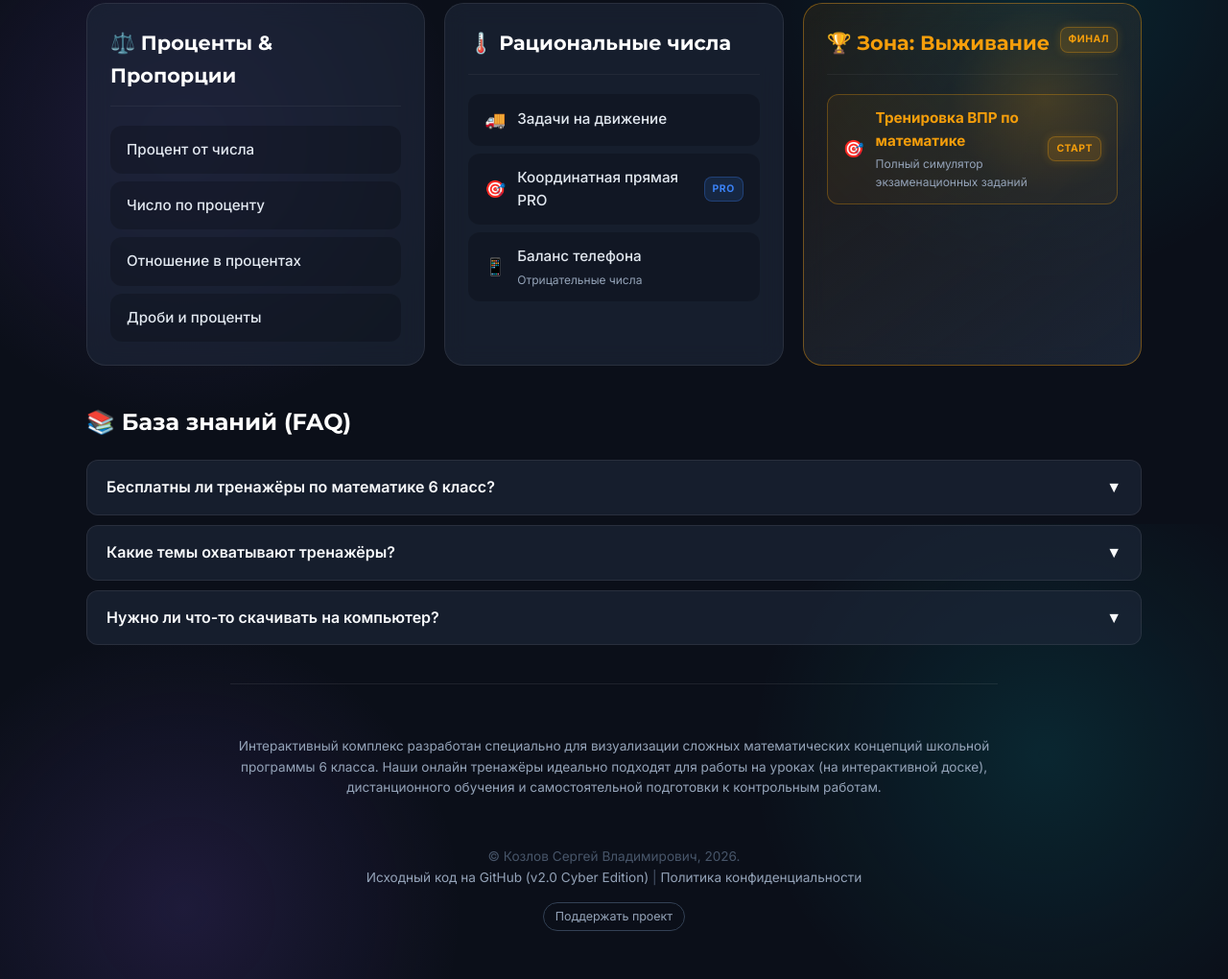
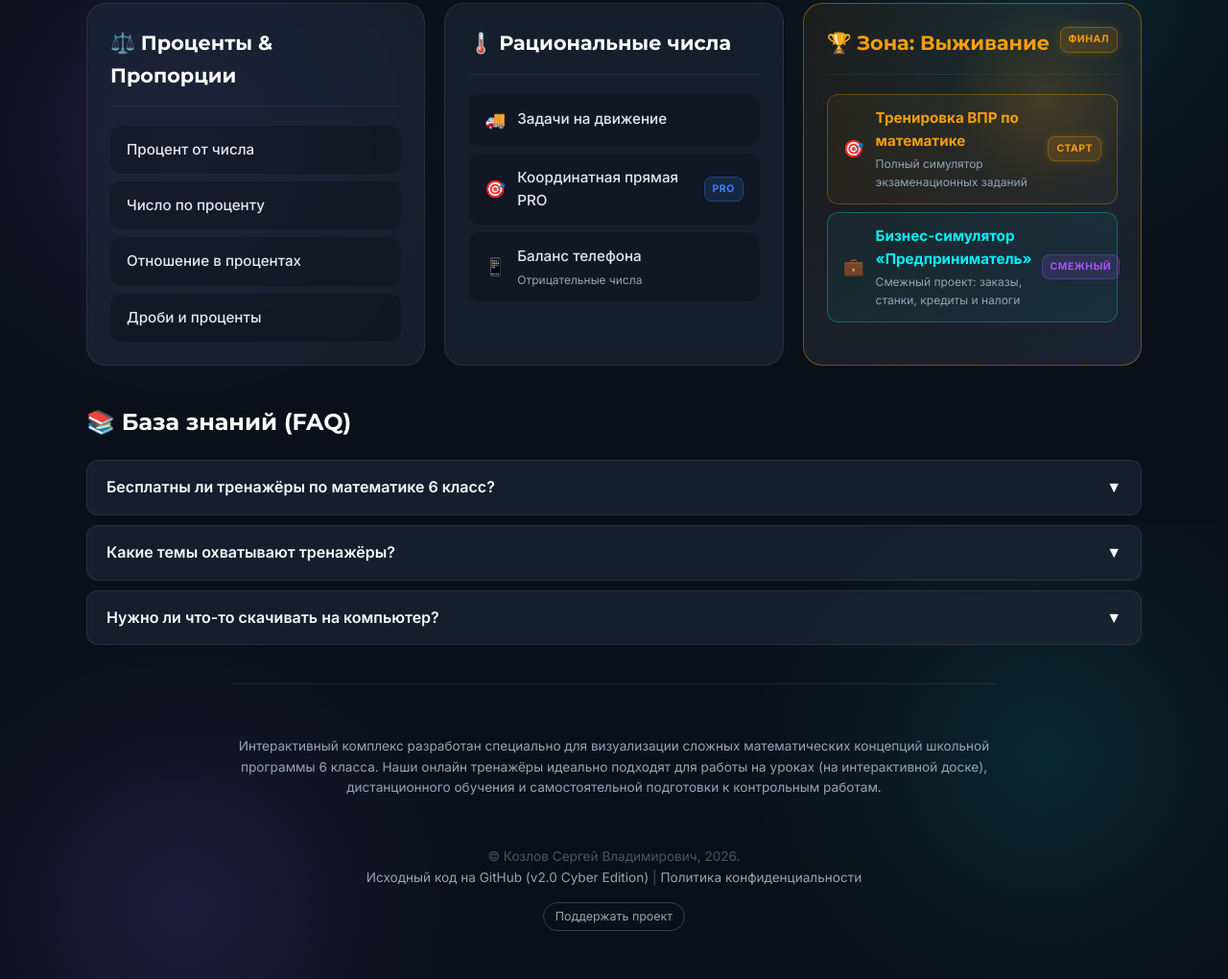
Before and after one commit to godspace/math-6-grade, a plain HTML site: page index.html in a window 1280 px wide. Shown: the part 1854-2874 px from the top of the page at 96% size. Drawn offline with Linux system fonts and the light colour scheme.

Commit message:
add business project link to survival zone

```diff
--- a/index.html
+++ b/index.html
@@ -745,6 +745,15 @@
                     </div>
                     <span class="badge badge-legendary">Старт</span>
                 </a>
+                <a href="https://godspace.github.io/business/" class="mission-link" target="_blank" rel="noopener"
+                   style="border-color: rgba(0, 242, 254, 0.3); background: rgba(0, 242, 254, 0.05);">
+                    <span class="mission-icon">💼</span>
+                    <div class="mission-info">
+                        <span class="mission-name" style="color: var(--accent-neon); font-weight: 700;">Бизнес-симулятор «Предприниматель»</span>
+                        <span class="mission-desc">Смежный проект: заказы, станки, кредиты и налоги</span>
+                    </div>
+                    <span class="badge badge-epic">Смежный</span>
+                </a>
             </div>
         </div>
 
```
